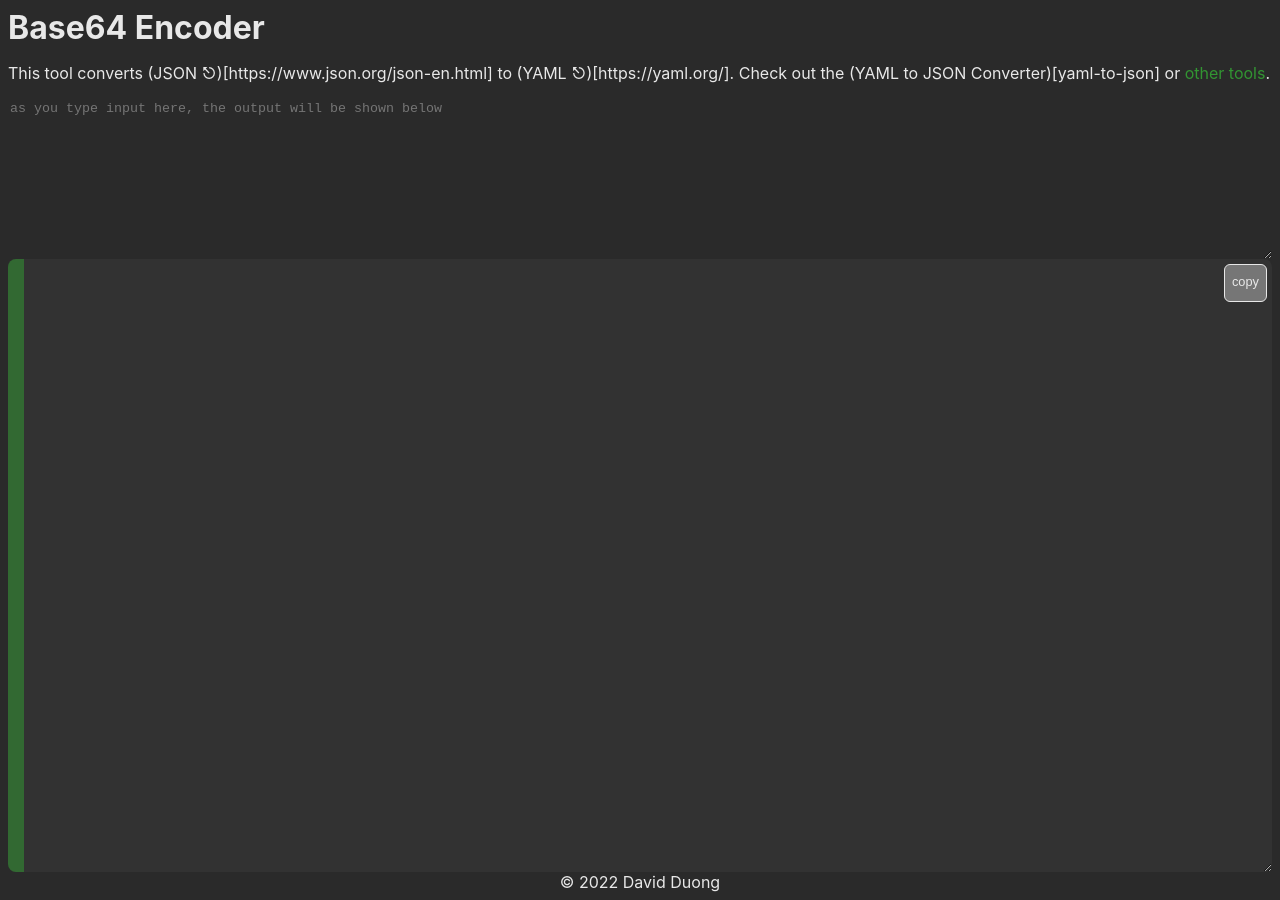
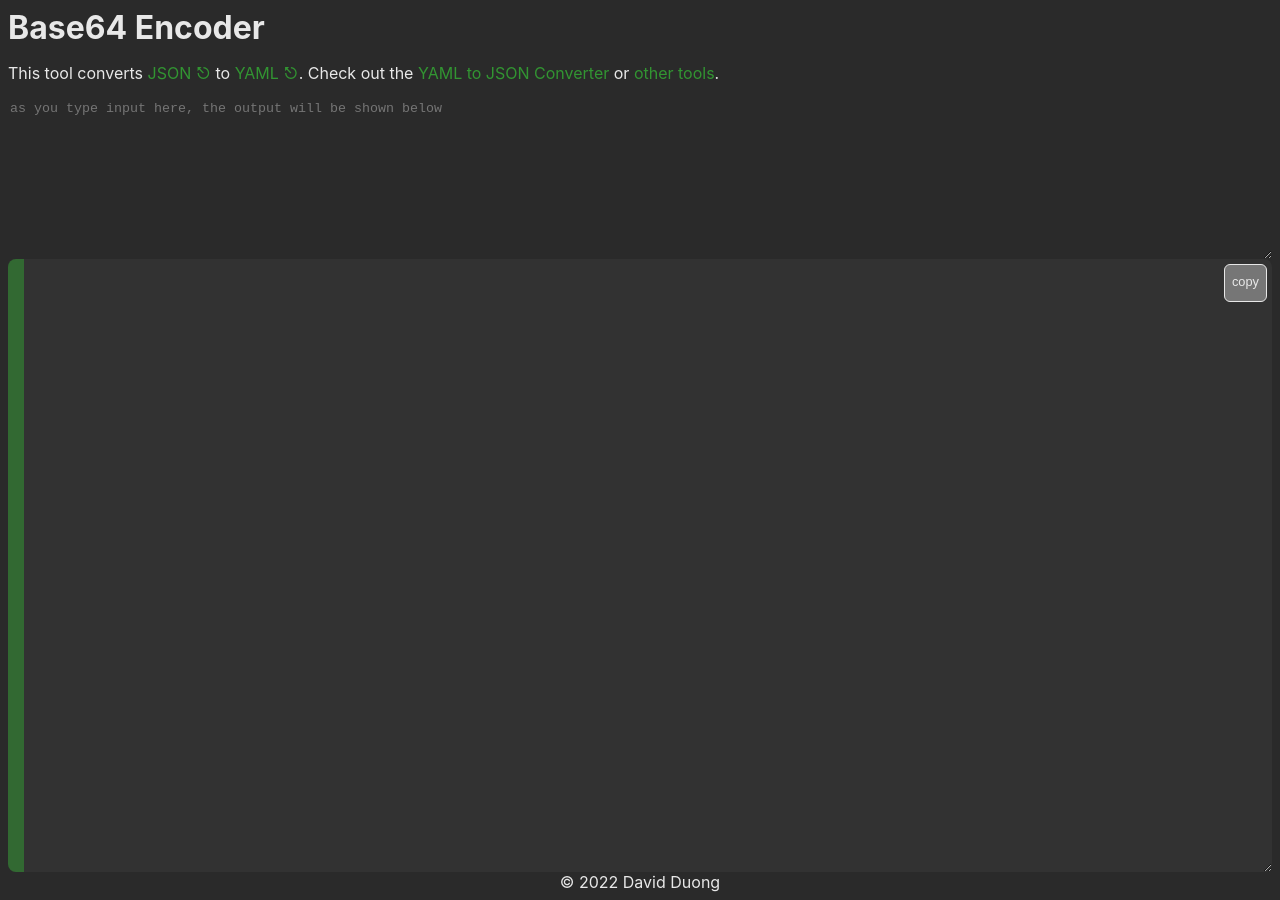
Before and after one commit to davidnqd/add.run, a Jekyll site: the page built from yaml-to-json.md, in a window 1280 px wide. Built offline with Jekyll 4.4.1, drawn with Linux system fonts in a browser that asks for light colours.

Commit message:
Fixed YAML to JSON typos

```diff
--- a/yaml-to-json.md
+++ b/yaml-to-json.md
@@ -7,5 +7,5 @@ scripts:
 handler: JSON.stringify(jsyaml.load(value))
 ---
 
-This tool converts (JSON ⎋)[https://www.json.org/json-en.html] to (YAML ⎋)[https://yaml.org/].
-  Check out the (YAML to JSON Converter)[yaml-to-json] or [other tools](/).
+This tool converts [JSON ⎋](https://www.json.org/json-en.html) to [YAML ⎋](https://yaml.org/).
+  Check out the [YAML to JSON Converter](yaml-to-json) or [other tools](/).
```
